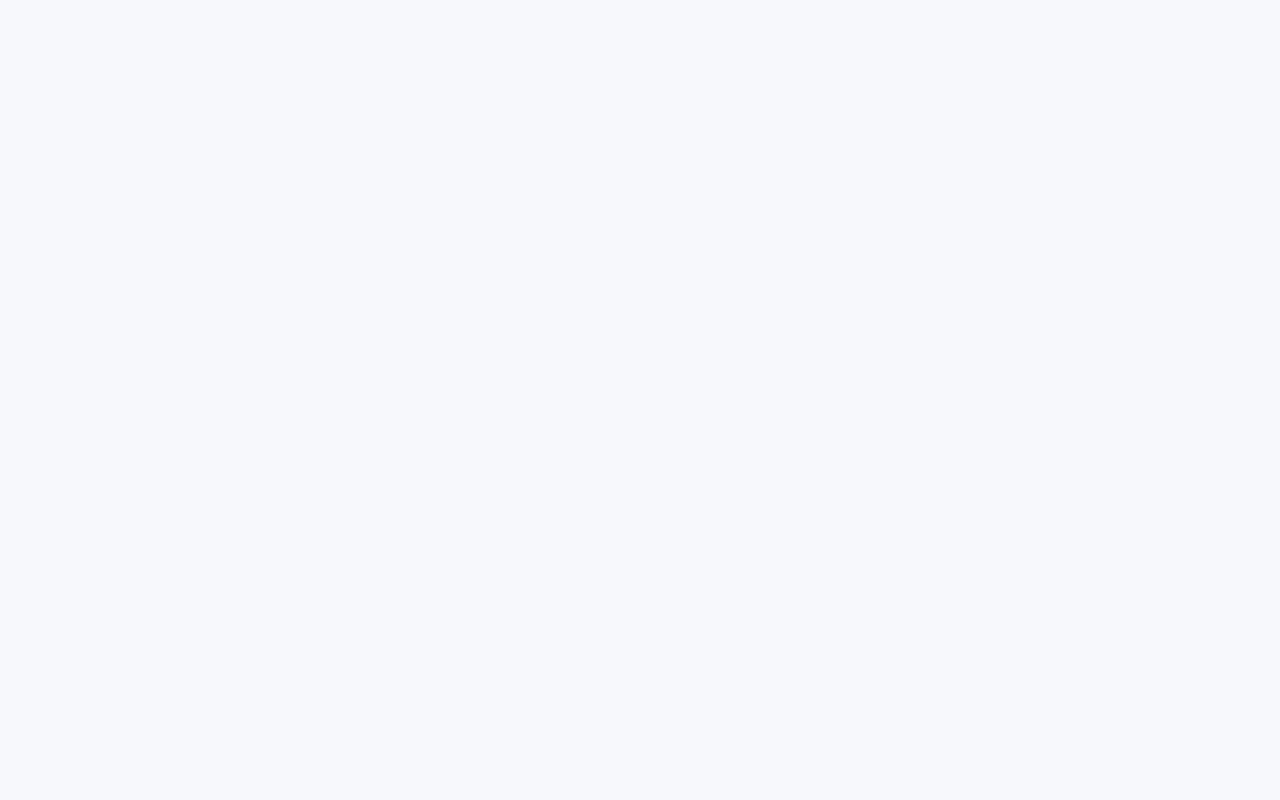
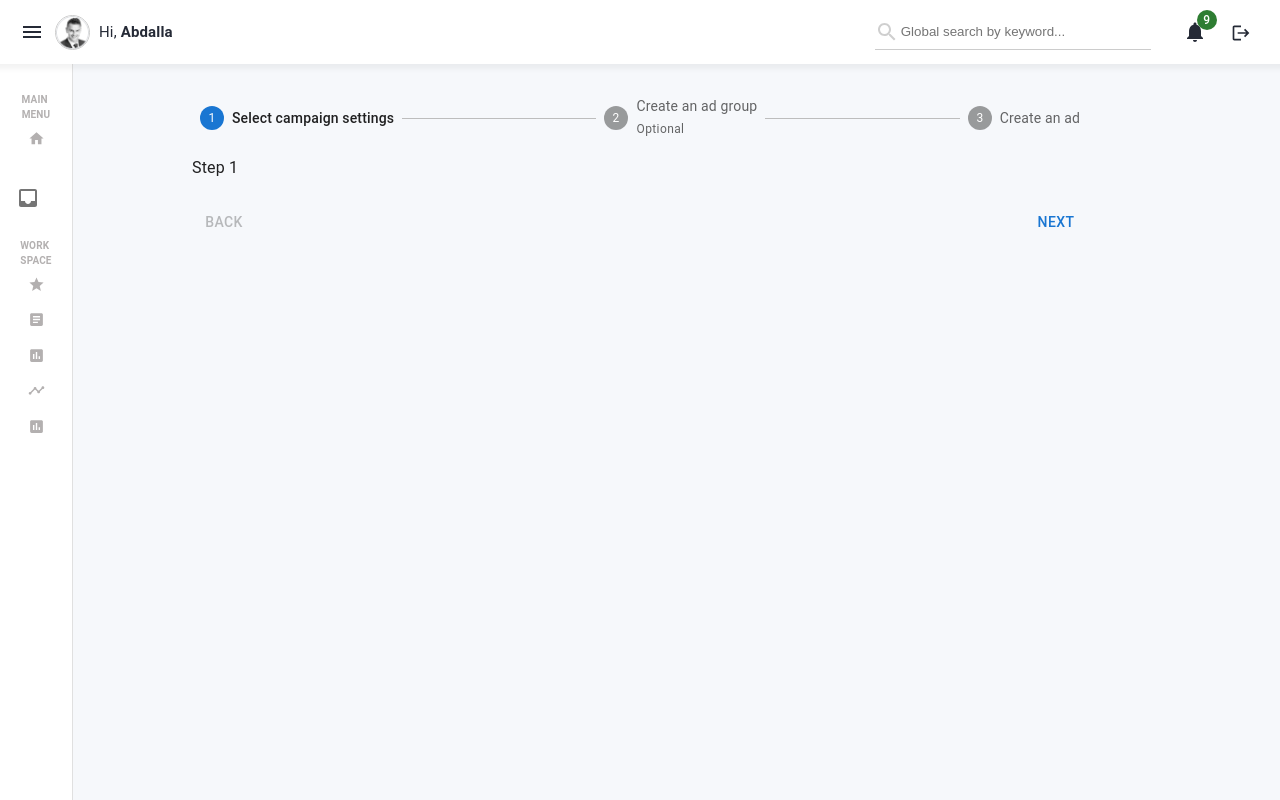
Before and after one commit to isssourav2/waystone, a React (Create React App) app: page /Stepper in a window 1280 px wide. Before the commit this address had no page. Built offline with nearby package versions, Linux system fonts and the light colour scheme; the HTML template or start-up script is replaced by a standard one.

Commit message:
tab added to the project

```diff
--- a/src/App.js
+++ b/src/App.js
@@ -1,6 +1,7 @@
 import { BrowserRouter as Router, Route, Routes } from 'react-router-dom';
-import { Dashboard, DataExtracter } from './components';
+import { Dashboard, DataExtracter, Stepper, TabMenu } from './components';
 import { CssBaseline } from '@mui/material';
+import BasicButtons from './components/Stapper';
 function App() {
   return (
     <Router>
@@ -8,7 +9,9 @@ function App() {
       {/* App js */}
       <Routes>
         <Route path="/" element={<Dashboard />} exact />
-        <Route path="/DataExtracter" element={<DataExtracter />} exact />
+        <Route path="/DataExtracter" element={<DataExtracter />} />
+        <Route path="/Stepper" element={<Stepper />} />
+        <Route path="/TabMenu" element={<TabMenu />} />
       </Routes>
     </Router>
   );
--- a/src/components/Common/Header.js
+++ b/src/components/Common/Header.js
@@ -1,4 +1,5 @@
 import React from 'react';
+import { makeStyles } from '@mui/styles';
 import MuiDrawer from '@mui/material/Drawer';
 import MuiAppBar from '@mui/material/AppBar';
 import Toolbar from '@mui/material/Toolbar';
@@ -13,19 +14,14 @@ import HomeIcon from '@mui/icons-material/Home';
 import TimelineIcon from '@mui/icons-material/Timeline';
 import ArticleIcon from '@mui/icons-material/Article';
 import AssessmentIcon from '@mui/icons-material/Assessment';
-import AssignmentIcon from '@mui/icons-material/Assignment';
-import DeviceHubIcon from '@mui/icons-material/DeviceHub';
-import AddLinkIcon from '@mui/icons-material/AddLink';
-import AccountBalanceIcon from '@mui/icons-material/AccountBalance';
-import AttachFileIcon from '@mui/icons-material/AttachFile';
-import AdminPanelSettingsIcon from '@mui/icons-material/AdminPanelSettings';
+import { ListItemText, ListItemIcon, ListItem, Collapse } from '@mui/material';
 import Typography from '@mui/material/Typography';
 import SearchIcon from '@mui/icons-material/Search';
+import { ExpandLess, ExpandMore, StarBorder } from '@mui/icons-material';
+import InboxIcon from '@mui/icons-material/Inbox';
 import Badge from '@mui/material/Badge';
 import { Link } from 'react-router-dom';
 import Menu from '../menu';
-
-
 
 import profile from '../../images/profile.png';
 import logo from '../../images/logo.png';
@@ -103,6 +99,8 @@ const Drawer = styled(MuiDrawer, {
 
 function Header() {
   const [open, setOpen] = React.useState(false);
+  const [subOpen, setSubOpen] = React.useState(false);
+
   const theme = useTheme();
   const handleDrawerOpen = () => {
     setOpen(true);
@@ -110,6 +108,10 @@ function Header() {
 
   const handleDrawerClose = () => {
     setOpen(false);
+  };
+
+  const handleSubMenu = () => {
+    setSubOpen(!subOpen);
   };
 
   return (
@@ -177,7 +179,7 @@ function Header() {
         </DrawerHeader>
         <Divider />
 
-        <List>
+        <List component="nav">
           <div class="spacer"></div>
           <h3>Main Menu</h3>
           <ul>
@@ -188,6 +190,33 @@ function Header() {
               </Link>
             </li>
           </ul>
+        </List>
+        <List component="nav">
+          <ListItem button onClick={handleSubMenu}>
+            <ListItemIcon>
+              <InboxIcon />
+            </ListItemIcon>
+            <ListItemText primary="Report" />
+            {subOpen ? <ExpandLess /> : <ExpandMore />}
+          </ListItem>
+          <Collapse in={subOpen} timeout="auto" unmountOnExit>
+            <List component="div" disablePadding>
+              <ListItem button>
+                <ListItemIcon>
+                  <StarBorder />
+                </ListItemIcon>
+                <ListItemText primary="My Report1" />
+              </ListItem>
+            </List>
+            <List component="div" disablePadding>
+              <ListItem button>
+                <ListItemIcon>
+                  <StarBorder />
+                </ListItemIcon>
+                <ListItemText primary="My Report2" />
+              </ListItem>
+            </List>
+          </Collapse>
         </List>
         <List>
           <h3>Work Space</h3>
@@ -222,7 +251,6 @@ function Header() {
                 <AssessmentIcon /> Fund Admins
               </a>
             </li>
-
           </ul>
         </List>
         <Divider />
--- /dev/null
+++ b/src/components/Stepper/Stepper.jsx
@@ -0,0 +1,14 @@
+import React from 'react';
+import Home from './home';
+import Header from '../Common/Header';
+import Box from '@mui/material/Box';
+const Stepper = () => {
+  return (
+    <Box>
+      <Header />
+      <Home />
+    </Box>
+  );
+};
+
+export default Stepper;
--- /dev/null
+++ b/src/components/Stepper/home.jsx
@@ -0,0 +1,129 @@
+import * as React from 'react';
+import Box from '@mui/material/Box';
+import Stepper from '@mui/material/Stepper';
+import Step from '@mui/material/Step';
+import StepLabel from '@mui/material/StepLabel';
+import Button from '@mui/material/Button';
+import Typography from '@mui/material/Typography';
+
+const steps = [
+  'Select campaign settings',
+  'Create an ad group',
+  'Create an ad',
+];
+const Home = () => {
+  const [activeStep, setActiveStep] = React.useState(0);
+  const [skipped, setSkipped] = React.useState(new Set());
+
+  const isStepOptional = (step) => {
+    return step === 1;
+  };
+
+  const isStepSkipped = (step) => {
+    return skipped.has(step);
+  };
+
+  const handleNext = () => {
+    let newSkipped = skipped;
+    if (isStepSkipped(activeStep)) {
+      newSkipped = new Set(newSkipped.values());
+      newSkipped.delete(activeStep);
+    }
+
+    setActiveStep((prevActiveStep) => prevActiveStep + 1);
+    setSkipped(newSkipped);
+  };
+
+  const handleBack = () => {
+    setActiveStep((prevActiveStep) => prevActiveStep - 1);
+  };
+
+  const handleSkip = () => {
+    if (!isStepOptional(activeStep)) {
+      // You probably want to guard against something like this,
+      // it should never occur unless someone's actively trying to break something.
+      throw new Error("You can't skip a step that isn't optional.");
+    }
+
+    setActiveStep((prevActiveStep) => prevActiveStep + 1);
+    setSkipped((prevSkipped) => {
+      const newSkipped = new Set(prevSkipped.values());
+      newSkipped.add(activeStep);
+      return newSkipped;
+    });
+  };
+
+  const handleReset = () => {
+    setActiveStep(0);
+  };
+
+  return (
+    <Box
+      sx={{
+        width: '70% !important',
+        marginTop: '6em',
+        marginLeft: 'auto',
+        marginRight: 'auto',
+        display: 'flex',
+        flexDirection: 'column',
+      }}
+    >
+      <Stepper activeStep={activeStep}>
+        {steps.map((label, index) => {
+          const stepProps = {};
+          const labelProps = {};
+          if (isStepOptional(index)) {
+            labelProps.optional = (
+              <Typography variant="caption">Optional</Typography>
+            );
+          }
+          if (isStepSkipped(index)) {
+            stepProps.completed = false;
+          }
+          return (
+            <Step key={label} {...stepProps}>
+              <StepLabel {...labelProps}>{label}</StepLabel>
+            </Step>
+          );
+        })}
+      </Stepper>
+      {activeStep === steps.length ? (
+        <React.Fragment>
+          <Typography sx={{ mt: 2, mb: 1 }}>
+            All steps completed - you&apos;re finished
+          </Typography>
+          <Box sx={{ display: 'flex', flexDirection: 'row', pt: 2 }}>
+            <Box sx={{ flex: '1 1 auto' }} />
+            <Button onClick={handleReset}>Reset</Button>
+          </Box>
+        </React.Fragment>
+      ) : (
+        <React.Fragment>
+          <Typography sx={{ mt: 2, mb: 1 }}>Step {activeStep + 1}</Typography>
+          <Box sx={{ display: 'flex', flexDirection: 'row', pt: 2 }}>
+            <Button
+              color="inherit"
+              disabled={activeStep === 0}
+              onClick={handleBack}
+              sx={{ mr: 1 }}
+            >
+              Back
+            </Button>
+            <Box sx={{ flex: '1 1 auto' }} />
+            {isStepOptional(activeStep) && (
+              <Button color="inherit" onClick={handleSkip} sx={{ mr: 1 }}>
+                Skip
+              </Button>
+            )}
+
+            <Button onClick={handleNext}>
+              {activeStep === steps.length - 1 ? 'Finish' : 'Next'}
+            </Button>
+          </Box>
+        </React.Fragment>
+      )}
+    </Box>
+  );
+};
+
+export default Home;
--- /dev/null
+++ b/src/components/TabMenu/TabMenu.jsx
@@ -0,0 +1,19 @@
+import React from 'react';
+import Box from '@mui/material/Box';
+import Home from './home';
+import Header from '../Common/Header';
+const TabMenu = () => {
+  const [value, setValue] = React.useState(0);
+
+  const handleChange = (event, newValue) => {
+    setValue(newValue);
+  };
+  return (
+    <Box sx={{ display: 'flex' }}>
+      <Header />
+      <Home value1={value} />
+    </Box>
+  );
+};
+
+export default TabMenu;
--- /dev/null
+++ b/src/components/TabMenu/home.jsx
@@ -0,0 +1,73 @@
+import * as React from 'react';
+import PropTypes from 'prop-types';
+import Tabs from '@mui/material/Tabs';
+import Tab from '@mui/material/Tab';
+import Typography from '@mui/material/Typography';
+import Box from '@mui/material/Box';
+
+function TabPanel(props) {
+  const { children, value, index, ...other } = props;
+
+  return (
+    <div
+      role="tabpanel"
+      hidden={value !== index}
+      id={`simple-tabpanel-${index}`}
+      aria-labelledby={`simple-tab-${index}`}
+      {...other}
+    >
+      {value === index && (
+        <Box sx={{ p: 3 }}>
+          <Typography>{children}</Typography>
+        </Box>
+      )}
+    </div>
+  );
+}
+
+TabPanel.propTypes = {
+  children: PropTypes.node,
+  index: PropTypes.number.isRequired,
+  value: PropTypes.number.isRequired,
+};
+
+function a11yProps(index) {
+  return {
+    id: `simple-tab-${index}`,
+    'aria-controls': `simple-tabpanel-${index}`,
+  };
+}
+const Home = ({ value1 }) => {
+  const [value, setValue] = React.useState(0);
+
+  const handleChange = (event, newValue) => {
+    setValue(newValue);
+  };
+  console.log(value1);
+  return (
+    <Box sx={{ width: '100%', marginTop: '4em' }}>
+      <Box sx={{ borderBottom: 1, borderColor: 'divider' }}>
+        <Tabs
+          value={value}
+          onChange={handleChange}
+          aria-label="basic tabs example"
+        >
+          <Tab label="Item One" {...a11yProps(0)} />
+          <Tab label="Item Two" {...a11yProps(1)} />
+          <Tab label="Item Three" {...a11yProps(2)} />
+        </Tabs>
+      </Box>
+      <TabPanel value={value} index={0}>
+        Item One
+      </TabPanel>
+      <TabPanel value={value} index={1}>
+        Item Two
+      </TabPanel>
+      <TabPanel value={value} index={2}>
+        Item Three
+      </TabPanel>
+    </Box>
+  );
+};
+
+export default Home;
--- a/src/components/index.js
+++ b/src/components/index.js
@@ -1,2 +1,4 @@
 export { default as Dashboard } from './DashBoard/Dashboard';
 export { default as DataExtracter } from './DataExtrator/data-extract';
+export { default as Stepper } from './Stepper/Stepper';
+export { default as TabMenu } from './TabMenu/TabMenu';
```
Also changed, not shown: src/components/Pipeline/home.jsx (deleted, +0 -65 lines), src/components/Pipeline/pipeline.jsx (deleted, +0 -13 lines), src/components/Stepper/styles.js (added), src/components/TabMenu/styles.js (added).
